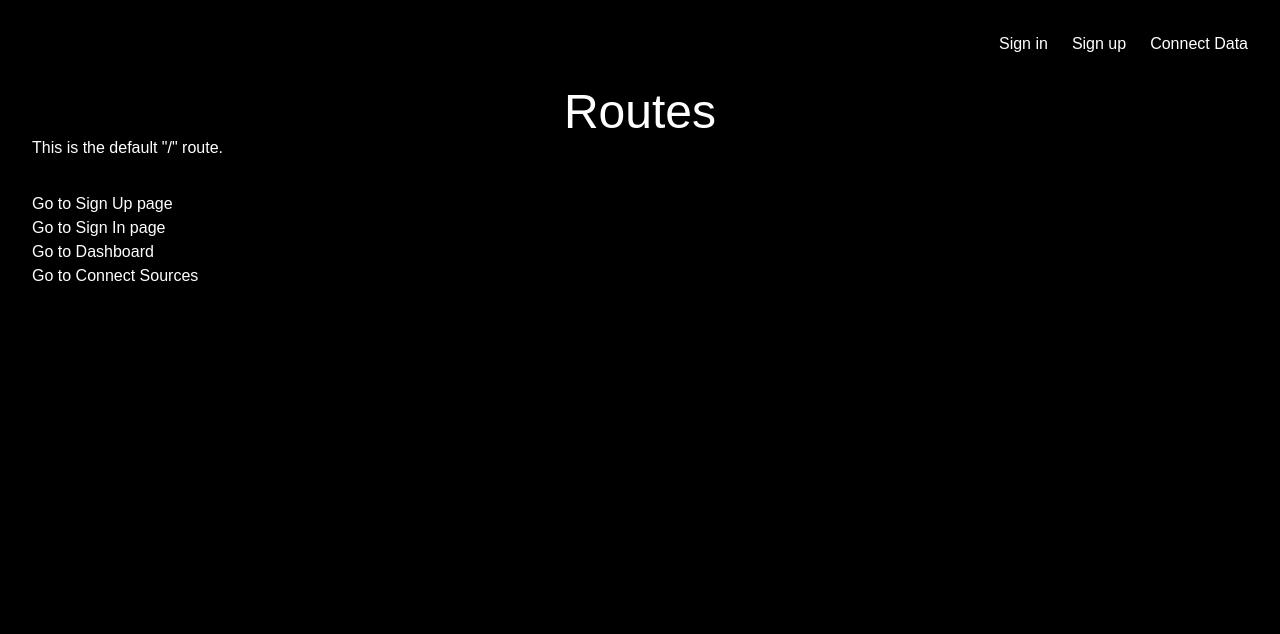
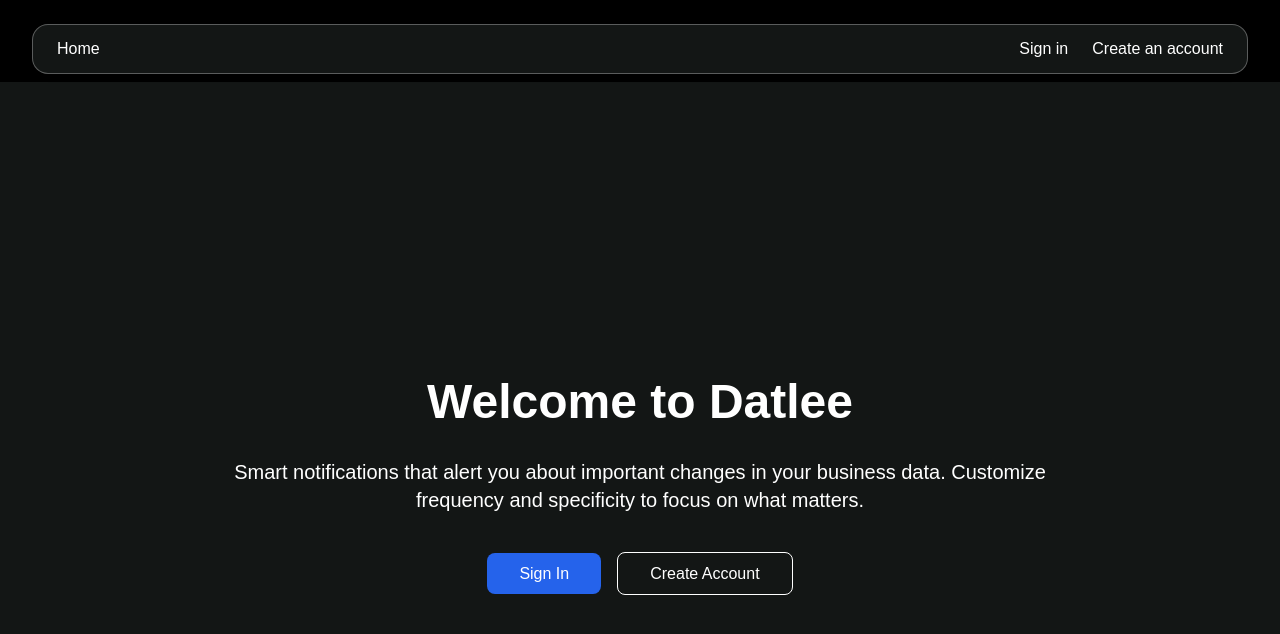
Before and after one commit to kyeenno/startup-platform, a Next.js app in the folder frontend/: page / in a window 1280 px wide. Shown: the top 634 px of the page. Built offline with nearby package versions, Linux system fonts and the light colour scheme; no server answers.

Commit message:
Modified Homepage UI, navbar

```diff
--- a/frontend/components/ui/HomePage.js
+++ b/frontend/components/ui/HomePage.js
@@ -1,20 +1,60 @@
 "use client";
+import { useAuth } from "@/contexts/AuthContext";
 import Link from "next/link";
+import { useRouter } from "next/navigation";
+import { useEffect } from "react";
 
 export default function HomePage() {
+  const { user, loading } = useAuth();
+  const router = useRouter();
+
+  // Optional auto-redirect to dashboard if already logged in
+  useEffect(() => {
+    if (user) {
+      router.push("/dashboard");
+    }
+  }, [user, router]);
+
   return (
-    <div className="m-8 gap-2 text-white">
-      <h1 className="text-center mt-8 text-5xl text-white">Routes</h1>
-      <p className="mb-8">{`This is the default "/" route.`}</p>
-      <div>
-        <Link href="/auth/signup" className="hover:underline">Go to Sign Up page</Link>
-        <br />
-        <Link href="/auth/signin" className="hover:underline">Go to Sign In page</Link>
-        <br />
-        <Link href="/dashboard" className="hover:underline">Go to Dashboard</Link>
-        <br />
-        <Link href="/connect" className="hover:underline">Go to Connect Sources</Link>
-        <br />
+    <div className="min-h-screen bg-[#131615] text-white flex justify-center items-center">
+      <div className="mx-auto px-4 py-16">
+        <div className="max-w-4xl mx-auto text-center">
+          <h1 className="text-5xl font-bold mb-8">Welcome to Datlee</h1>
+
+          <p className="text-xl mb-12">
+            Smart notifications that alert you about important changes in your business data.
+            Customize frequency and specificity to focus on what matters.
+          </p>
+
+            <div className="space-x-4">
+              {loading ? (
+                <div className="animate-pulse">Loading...</div>
+              ) : user ? (
+                <Link
+                  href="/connect"
+                  className="bg-[#63ace5] hover:bg-[#4b86b4] text-white px-8 py-3 rounded-lg font-medium transition-colors"
+                >
+                  Go to Dashboard
+                </Link>
+              ) : (
+                <>
+                  <Link
+                    href="/auth/signin"
+                    className="bg-[#2563EB] hover:bg-[#2563EB] text-white px-8 py-3 rounded-lg transition-colors"
+                  >
+                    Sign In
+                  </Link>
+
+                  <Link
+                    href="/auth/signup"
+                    className="border border-white hover:bg-white hover:text-[#2563EB] px-8 py-3 rounded-lg transition-colors"
+                  >
+                    Create Account
+                  </Link>
+                </>
+              )}
+            </div>
+        </div>
       </div>
     </div>
   );
--- a/frontend/components/ui/Navbar.js
+++ b/frontend/components/ui/Navbar.js
@@ -1,13 +1,58 @@
+'use client';
 import Link from "next/link";
+import { useAuth } from "@/contexts/AuthContext";
+import { supabase } from "@/lib/supabaseClient";
 
 export default function Navbar() {
+    const { user, loading } = useAuth();
+
+    const handleLogout = async () => {
+        try {
+            await supabase.auth.signOut();
+        } catch (err) {
+            console.error("Error logging out with supabase auth", err);
+        }
+    };
+
     return (
-        <div className="text-white">
-            <ul className="flex justify-between m-8 gap-6">
-                <li className="ml-auto hover:underline transition duration-150 ease-in-out cursor-pointer"><Link href="/auth/signin">Sign in</Link></li>
-                <li className="hover:underline transition duration-150 ease-in-out cursor-pointer"><Link href="/auth/signup">Sign up</Link></li>
-                <li className="hover:underline transition duration-150 ease-in-out  cursor-pointer"><Link href="/connect">Connect Data</Link></li>
-            </ul>
+        <div className="text-white px-4 py-2 mx-4 mt-4">
+            <div className="bg-[#131615] backdrop-blur-sm bg-[#2a4d69] border border-white/30 rounded-2xl shadow-md">
+                <ul className="flex justify-between px-6 py-3 gap-6">
+                    {/* Always visible links */}
+                    <li className="mr-auto hover:underline transition duration-150 ease-in-out cursor-pointer">
+                        <Link href="/">Home</Link>
+                    </li>
+
+                    {/* Conditional links based on auth state */}
+                    {loading ? (
+                        <li>Loading...</li>
+                    ) : user ? (
+                        <>
+                            {/* Links for logged in users */}
+                            <li className="hover:underline transition duration-150 ease-in-out cursor-pointer">
+                                <Link href="/dashboard">Dashboard</Link>
+                            </li>
+                            <li className="hover:underline transition duration-150 ease-in-out cursor-pointer">
+                                <Link href="/connect">Connect Data</Link>
+                            </li>
+                            <li className="hover:underline transition duration-150 ease-in-out cursor-pointer">
+                                <button onClick={handleLogout}>Log out</button>
+                            </li>
+                        </>
+                    ) : (
+                        <>
+                            {/* Links for logged out users */}
+                            <li className="hover:underline transition duration-150 ease-in-out cursor-pointer">
+                                <Link href="/auth/signin">Sign in</Link>
+                            </li>
+                            <li className="hover:underline transition duration-150 ease-in-out cursor-pointer">
+                                <Link href="/auth/signup">Create an account</Link>
+                            </li>
+                        </>
+                    )}
+                </ul>
+            </div>
+
         </div>
     );
 }
```
